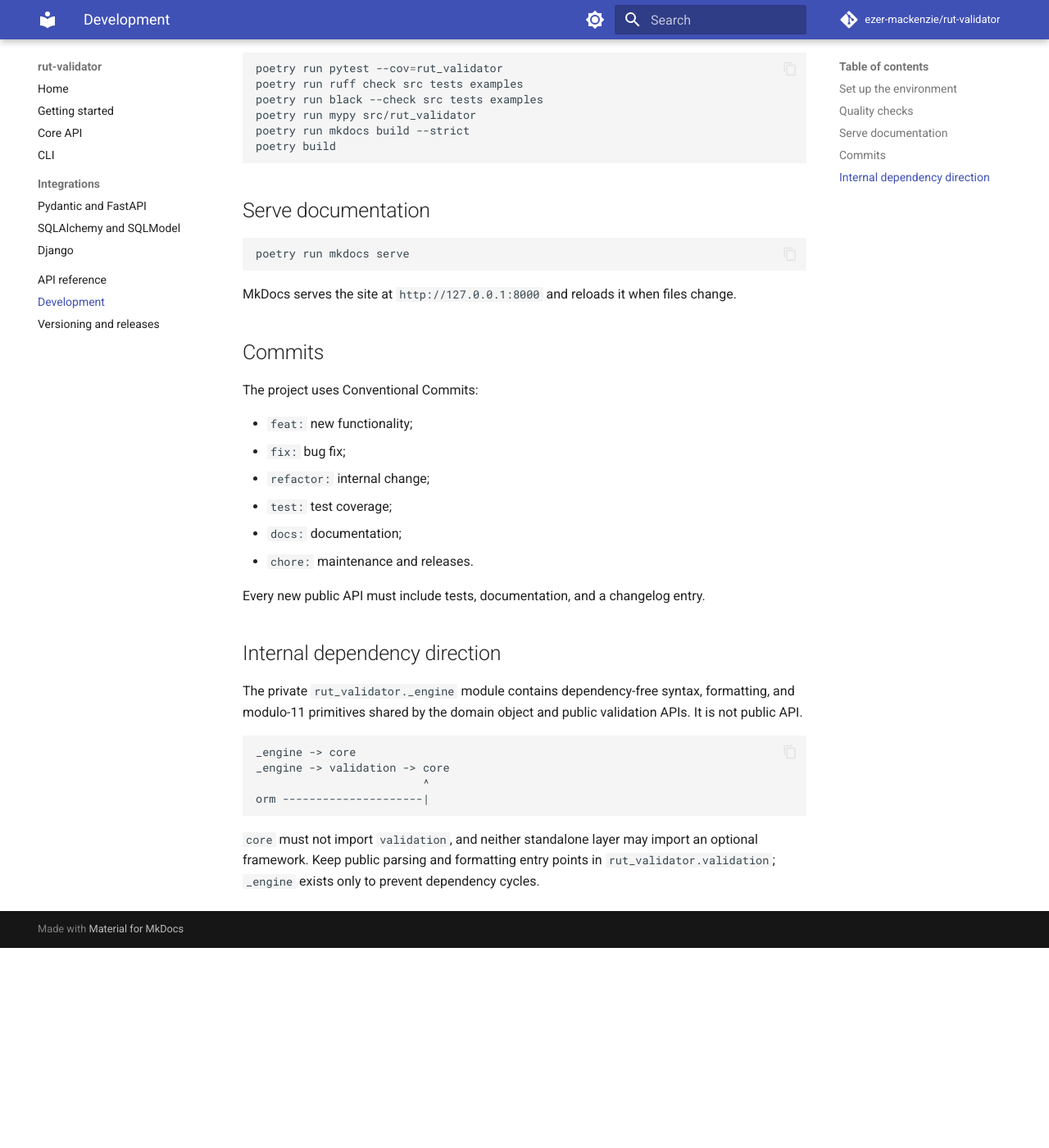
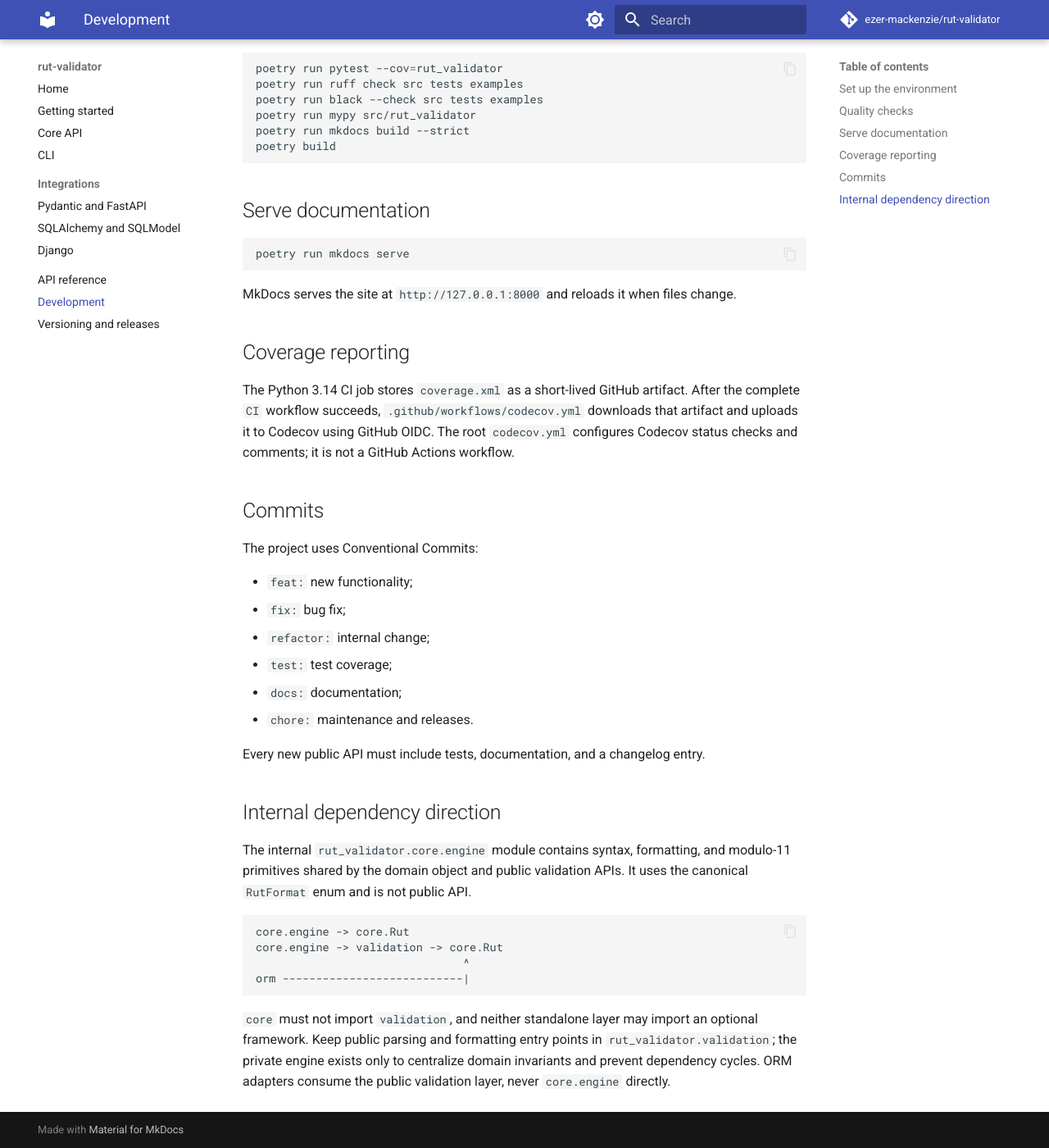
Before and after one commit to ezer-mackenzie/rut-validator, an MkDocs documentation site: the page built from docs/development.md, in a window 1280 px wide and 1400 px high, scrolled down 336 px. Shown: the whole window at 82% size. Built offline with MkDocs 1.6.1 and Material for MkDocs 9.7.7, drawn with Linux system fonts in a browser that asks for light colours; comment, search, counter and statistics services are not loaded; before the commit the page ends 1492 px from its top, so only the background shows below that.

Commit message:
ci: upload coverage in dedicated Codecov workflow
Co-authored-by: Codex <noreply@openai.com>

````diff
--- a/docs/development.md
+++ b/docs/development.md
@@ -28,6 +28,14 @@ poetry run mkdocs serve
 MkDocs serves the site at `http://127.0.0.1:8000` and reloads it when files
 change.
 
+## Coverage reporting
+
+The Python 3.14 CI job stores `coverage.xml` as a short-lived GitHub artifact.
+After the complete `CI` workflow succeeds, `.github/workflows/codecov.yml`
+downloads that artifact and uploads it to Codecov using GitHub OIDC. The root
+`codecov.yml` configures Codecov status checks and comments; it is not a GitHub
+Actions workflow.
+
 ## Commits
 
 The project uses Conventional Commits:
@@ -43,17 +51,19 @@ Every new public API must include tests, documentation, and a changelog entry.
 
 ## Internal dependency direction
 
-The private `rut_validator._engine` module contains dependency-free syntax,
-formatting, and modulo-11 primitives shared by the domain object and public
-validation APIs. It is not public API.
+The internal `rut_validator.core.engine` module contains syntax, formatting,
+and modulo-11 primitives shared by the domain object and public validation
+APIs. It uses the canonical `RutFormat` enum and is not public API.
 
 ```text
-_engine -> core
-_engine -> validation -> core
-                         ^
-orm ---------------------|
+core.engine -> core.Rut
+core.engine -> validation -> core.Rut
+                               ^
+orm ---------------------------|
 ```
 
 `core` must not import `validation`, and neither standalone layer may import an
 optional framework. Keep public parsing and formatting entry points in
-`rut_validator.validation`; `_engine` exists only to prevent dependency cycles.
+`rut_validator.validation`; the private engine exists only to centralize domain
+invariants and prevent dependency cycles. ORM adapters consume the public
+validation layer, never `core.engine` directly.
````
Also changed, not shown: CHANGELOG.md (+7 -2 lines), 2 other files.
